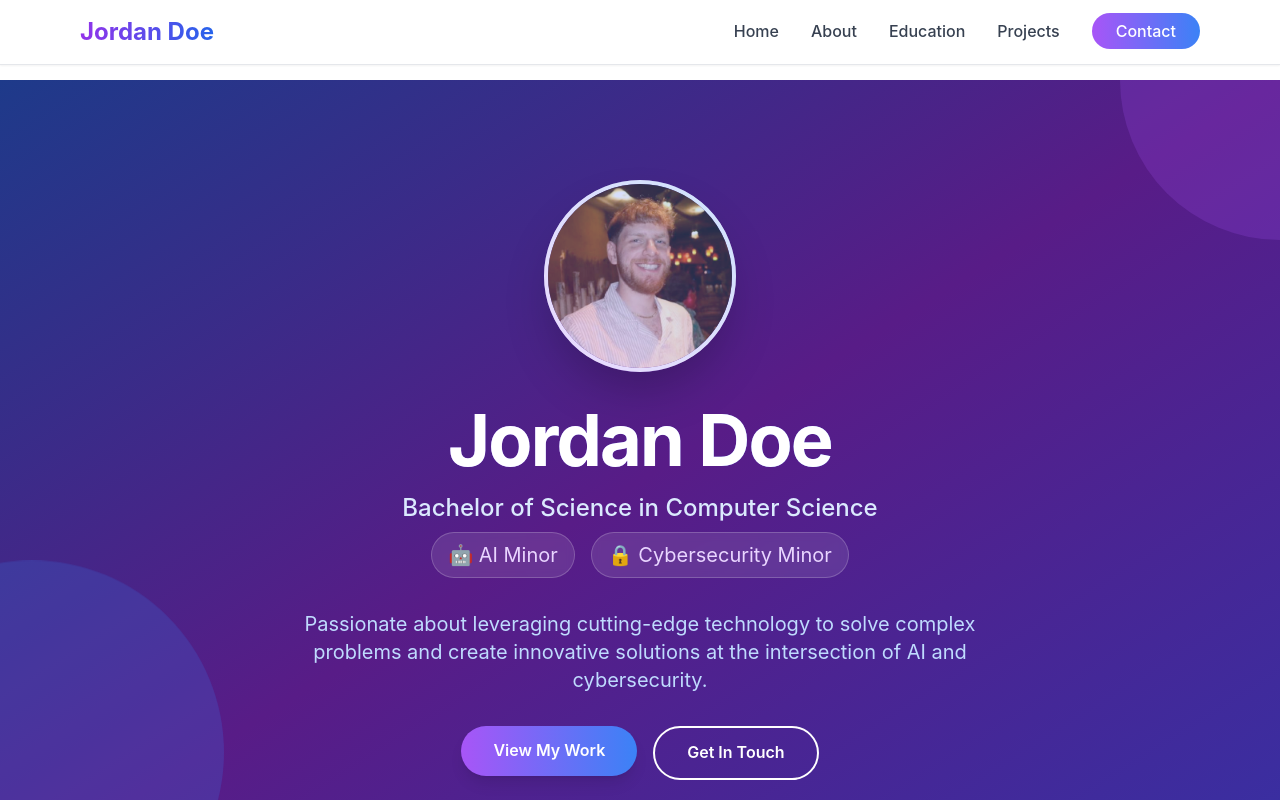
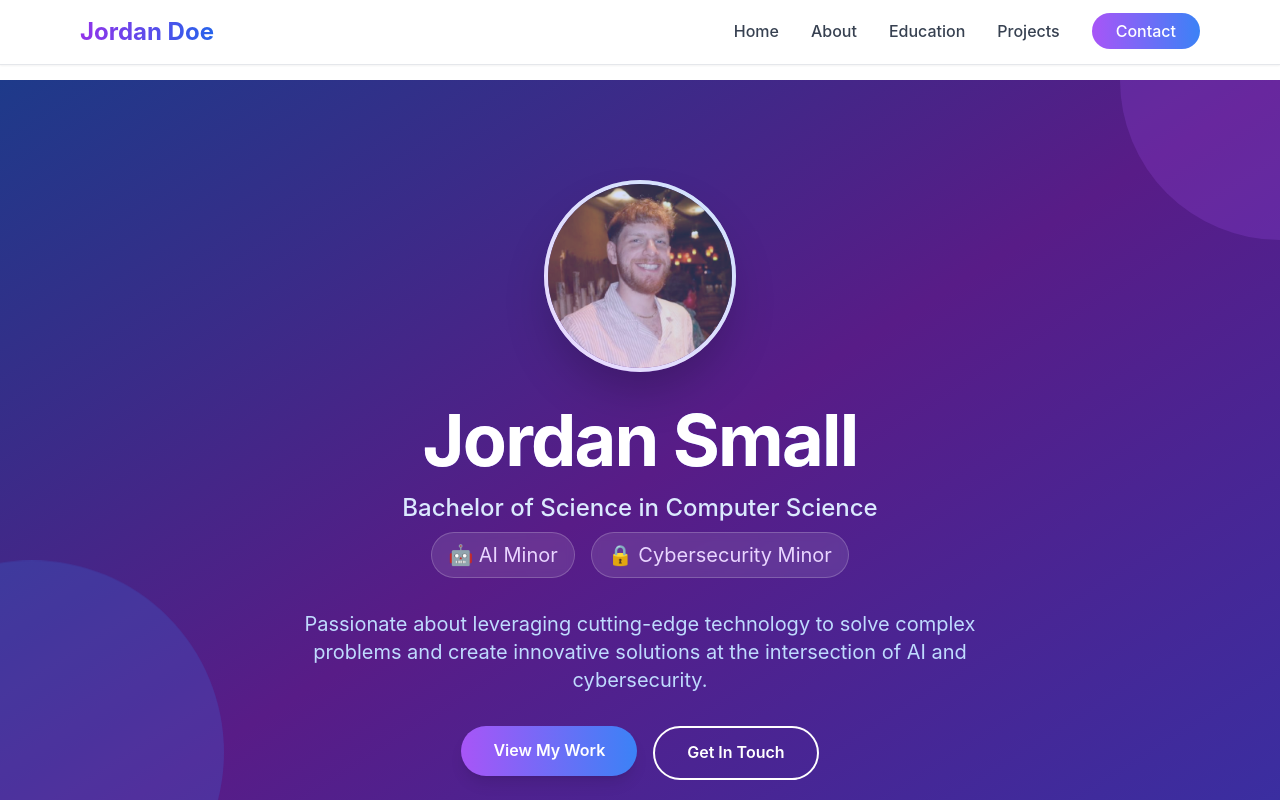
Before and after one commit to sm4j/port_v2, a Next.js app in the folder portfolio-template/: page / in a window 1280 px wide. Shown: the top 800 px of the page. Built offline with nearby package versions, Linux system fonts and the light colour scheme.

Commit message:
Test commit, to make sure directory is working.

```diff
--- a/portfolio-template/src/components/Hero.tsx
+++ b/portfolio-template/src/components/Hero.tsx
@@ -23,7 +23,7 @@ const Hero: React.FC = () => {
                 </div>
 
                 <h1 className="text-5xl md:text-7xl font-bold text-white mb-4 bg-gradient-to-r from-purple-400 to-blue-400 bg-clip-text text-transparent">
-                    Jordan Doe
+                    Jordan Small
                 </h1>
 
                 <div className="space-y-2 mb-8">
```
